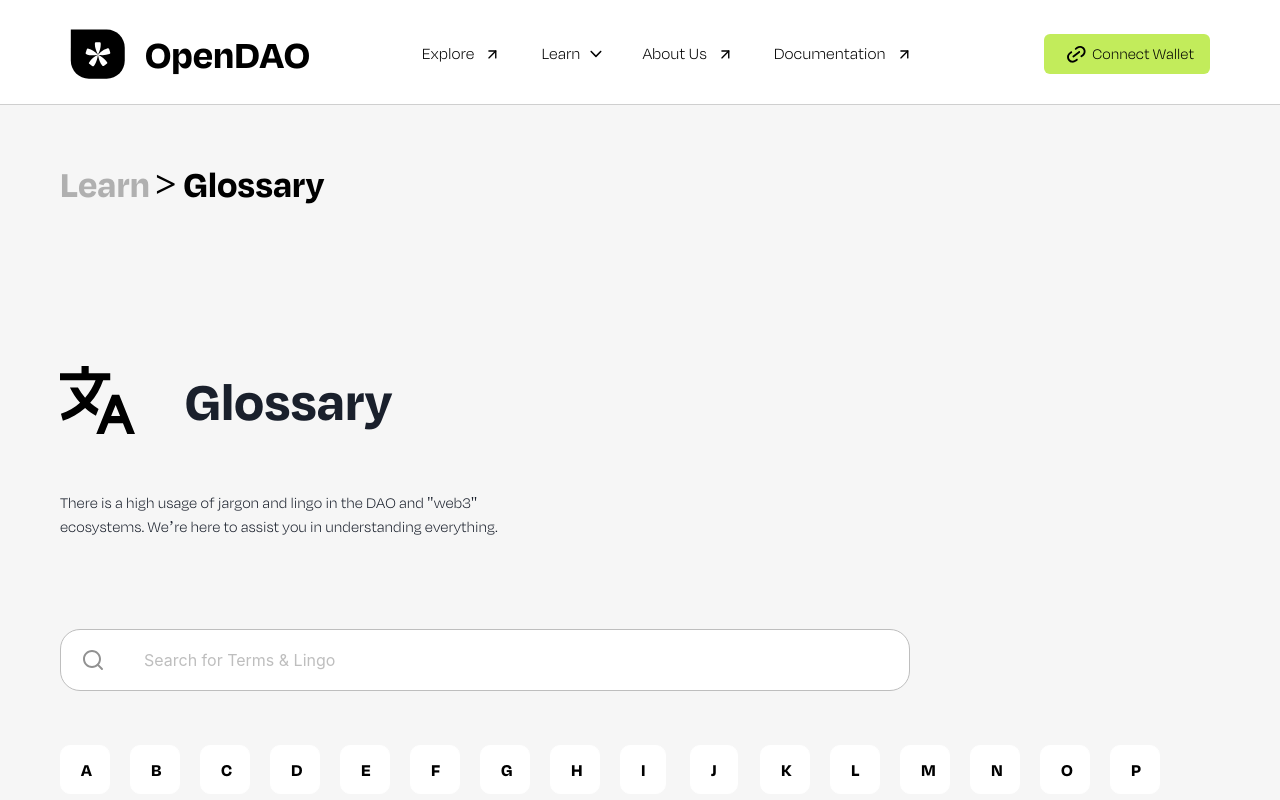
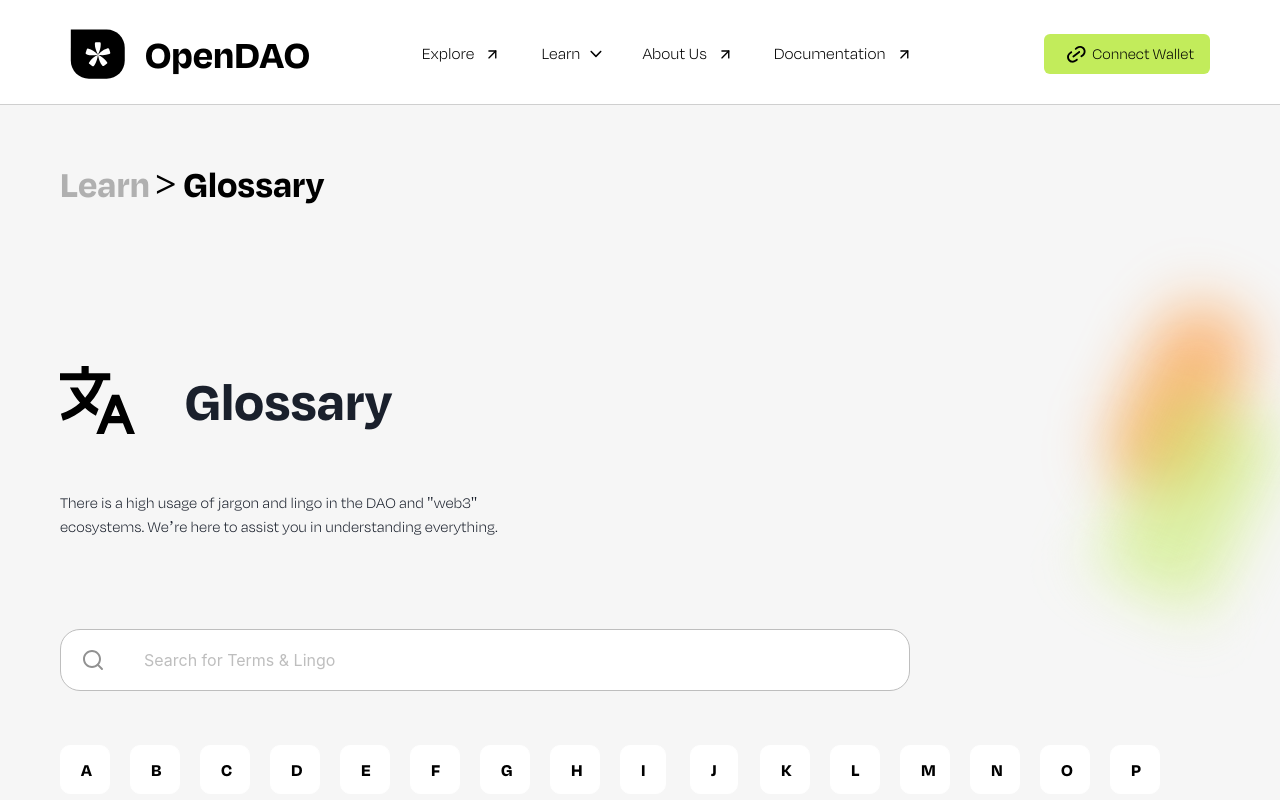
Before and after one commit to iamAbayomi/dao-open-challenge, a Next.js app: page /glossary in a window 1280 px wide. Shown: the top 800 px of the page. Built offline with nearby package versions, Linux system fonts and the light colour scheme.

Commit message:
feat: - add radio button to the glossary section. - add bookmarks to glossary section. - add svg to glossary section. - integrate search functionality

```diff
--- a/pages/glossary/index.tsx
+++ b/pages/glossary/index.tsx
@@ -1,12 +1,27 @@
-import { Box, Text, Image, Input } from "@chakra-ui/react";
+import { Box, Text, Image, Input, Link, useRadioGroup } from "@chakra-ui/react";
+import { useRouter } from "next/router";
 import { useState } from "react";
 import GlossaryContainer from "../../components/GlossaryContainer";
+import GlossaryRadioButton from "../../components/RadioButton/GlossaryRadioButton";
 import HomeLayout from "../../layout/HomeLayout";
 import { IGlossaryData, IGlossaryIndex } from "../../types";
 import { alphabetData, glossaryData } from "../../utils/dummydata";
 
 const Index = () => {
-  const [state, setState] = useState<string>("white");
+  const [searchQuery, setSearchQuery] = useState<string>("");
+  const router = useRouter();
+
+  function onRadioButtonChanged(value: string) {
+    router.push(`#${value}`);
+  }
+  const { getRootProps, getRadioProps } = useRadioGroup({
+    onChange: onRadioButtonChanged
+  });
+
+  function onSearchQuery(event: { target: { value: string } }) {
+    setSearchQuery(event.target.value);
+  }
+
   return (
     <HomeLayout isDark={false}>
       <Box p={"50px 60px"} background={"#F6F6F6"}>
@@ -50,6 +65,7 @@ const Index = () => {
               placeholder="Search for Terms & Lingo"
               height={"100%"}
               border={"none"}
+              onChange={onSearchQuery}
             />
           </Box>
           <Box
@@ -62,32 +78,30 @@ const Index = () => {
               base: "repeat(auto-fill, minmax(50px, 1fr))",
               xl: "repeat(16, minmax(50px, 1fr))"
             }}
+            {...getRootProps()}
           >
-            {alphabetData?.map((item: string, index: number) => (
-              <Box
+            {alphabetData.map((item: string, index: number) => (
+              <GlossaryRadioButton
+                text={item}
                 key={index}
-                background={"white"}
-                p={"10px 20px"}
-                borderRadius={"10px"}
-                maxWidth={"max-content"}
-                gridTemplateColumns={""}
-                border={"1px solid white"}
-              >
-                <Text
-                  fontStyle={"bold"}
-                  fontWeight={"700"}
-                  fontSize={"18px"}
-                  color={"black"}
-                >
-                  {item}
-                </Text>
-              </Box>
+                {...getRadioProps({ value: item })}
+              />
             ))}
           </Box>
         </Box>
       </Box>
       <Box mt={"95px"}>
-        {glossaryData?.map((item: IGlossaryIndex, index: number) => (
+        {glossaryData
+          ?.filter((item) => {
+            if (searchQuery == "") {
+              return item;
+            } else if (
+              searchQuery[0]?.toLowerCase().includes(item?.index.toLowerCase())
+            ) {
+              return item;
+            }
+          })
+          ?.map((item: IGlossaryIndex, index: number) => (
             <Box
               key={index}
               display={"flex"}
@@ -96,6 +110,7 @@ const Index = () => {
               flex={"wrap"}
             >
               <Box
+                id={item?.index}
                 background={"#C2EC5B"}
                 p={"29px 90px"}
                 maxWidth={"max-content"}
@@ -107,13 +122,52 @@ const Index = () => {
               </Box>
 
               <Box width={"100%"} maxWidth={"1200px"}>
-              {item?.data?.map((item: IGlossaryData, index: number) => (
+                {item?.data
+                  ?.filter((item) => {
+                    if (searchQuery == "") {
+                      return item;
+                    } else if (
+                      item?.title
+                        .toLowerCase()
+                        .includes(searchQuery.toLowerCase())
+                    ) {
+                      return item;
+                    }
+                  })
+                  ?.map((item: IGlossaryData, index: number) => (
                     <GlossaryContainer key={index} item={item} />
                   ))}
               </Box>
             </Box>
           ))}
       </Box>
+      <Box
+        position={"absolute"}
+        top={"300px"}
+        right={{ base: "50%", sm: "150px" }}
+        zIndex={"2000"}
+        display={{ base: "none", sm: "block" }}
+      >
+        <Box
+          position={"absolute"}
+          height={"200px"}
+          width={"100px"}
+          borderRadius={"100px"}
+          background={"rgba(255, 122, 0, 0.5)"}
+          filter={"blur(30px)"}
+          transform={"rotate(25deg)"}
+        />
+        <Box
+          position={"absolute"}
+          top={"100px"}
+          left={"0px"}
+          width={"120px"}
+          height={"200px"}
+          background={"rgba(194, 236, 91, 0.5)"}
+          filter={"blur(30px)"}
+          transform={"rotate(25deg)"}
+        />
+      </Box>
     </HomeLayout>
   );
 };
```
Lines whose indentation alone changed are shown as unchanged.
